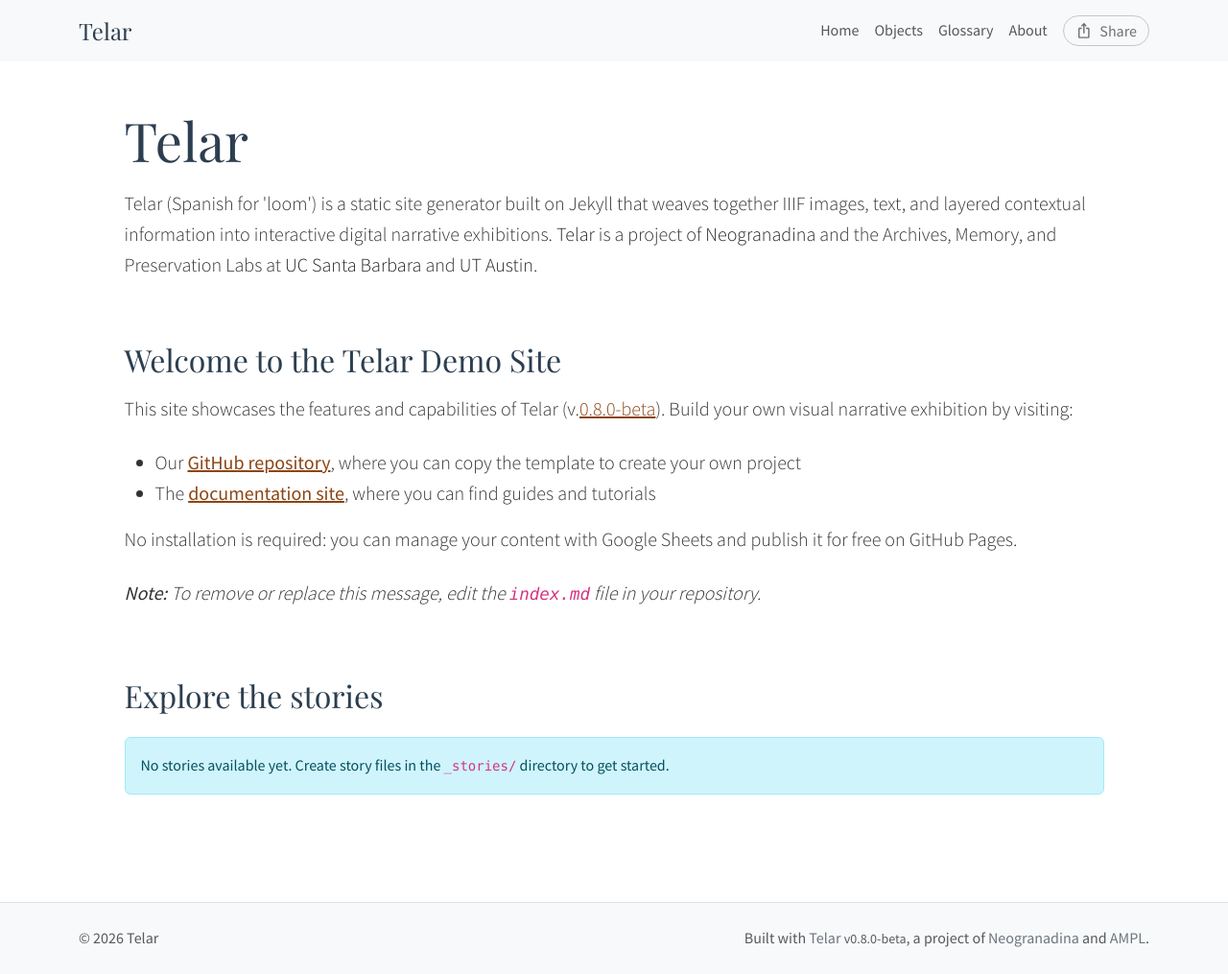
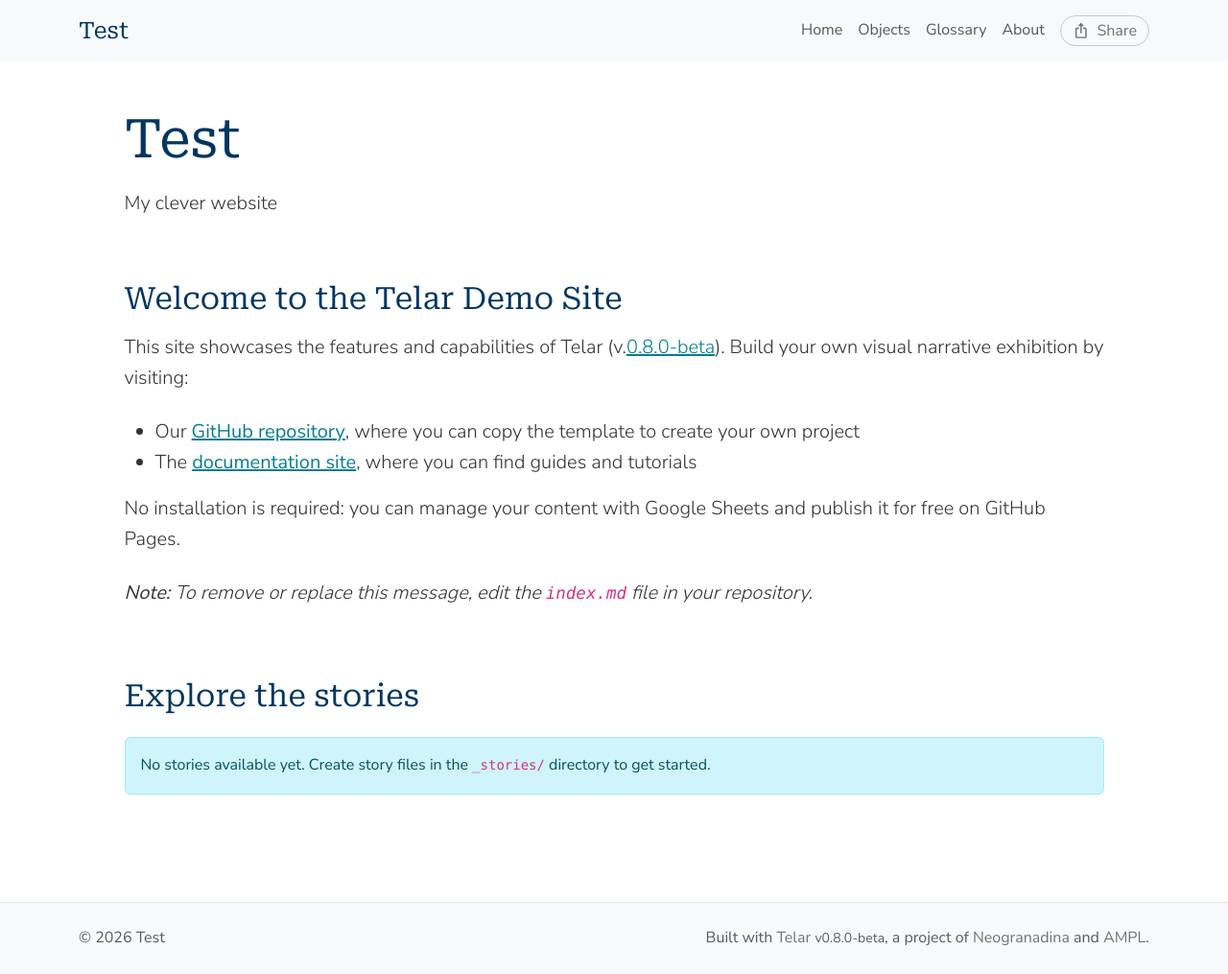
Before and after one commit to mblodgett-oss/test, a Jekyll site: the page built from index.md, in a window 1280 px wide. Shown: the whole page at 96% size. Built offline with Jekyll 4.4.1, drawn with Linux system fonts in a browser that asks for light colours.

Commit message:
Update site settings and Google Sheets URLs

```diff
--- a/_config.yml
+++ b/_config.yml
@@ -2,13 +2,13 @@
 # https://telar.org
 
 # Site Settings
-title: Telar
-description: "Telar (Spanish for 'loom') is a static site generator built on Jekyll that weaves together IIIF images, text, and layered contextual information into interactive digital narrative exhibitions. <a href='https://github.com/UCSB-AMPLab/telar'>Telar</a> is a project of <a href='https://neogranadina.org'>Neogranadina</a> and the Archives, Memory, and Preservation Labs at <a href='https://ampl.clair.ucsb.edu/'>UC Santa Barbara</a> and <a href='https://liberalarts.utexas.edu/history/'>UT Austin</a>."
-baseurl: "/telar"
-url: "https://ampl.clair.ucsb.edu"
+title: Test
+description: "My clever website"
+baseurl: "/test"
+url: "https://mblodgett-oss.github.io"
 author: ""
 email: ""
-telar_theme: "paisajes" # Options: paisajes, neogranadina, santa-barbara, austin, or custom
+telar_theme: "santa-barbara" # Options: paisajes, neogranadina, santa-barbara, austin, or custom
 logo: "" # Path to logo image (optional, max 80px tall, 200-300px wide recommended)
 telar_language: "en" # Options: "en" (English), "es" (Español)
 
@@ -46,8 +46,8 @@ story_key: "test"
 #    - If running locally: Run `python3 scripts/fetch_google_sheets.py` before building
 google_sheets:
   enabled: true
-  shared_url: "https://docs.google.com/spreadsheets/d/18dJWy9wkLD7Muokigg4wp85c3Vsjuphdrn0g51pwkGY/edit"
-  published_url: "https://docs.google.com/spreadsheets/d/e/2PACX-1vT9eeRoyQCr1j-1uDaWBm-rgZNXtn9A-mepL0I4dqDTx2-E_6gbVD-8x0DYDVhppiAzrFpd20_9cr3z/pubhtml"
+  shared_url: "https://docs.google.com/spreadsheets/d/1K5oOHNni5mViejYyAXdOk_v6G2hUwSeblUFuUor6QDo/edit?usp=sharing"
+  published_url: "https://docs.google.com/spreadsheets/d/e/2PACX-1vRhSnCHjiOXVTR1N6WVSRv_jQaqURc1Dn6tGIX3zeQeyTdBAbWpBYQlKKIEx6qAYj_p74zzmpDEZOqk/pubhtml"
 
 
 #
```
